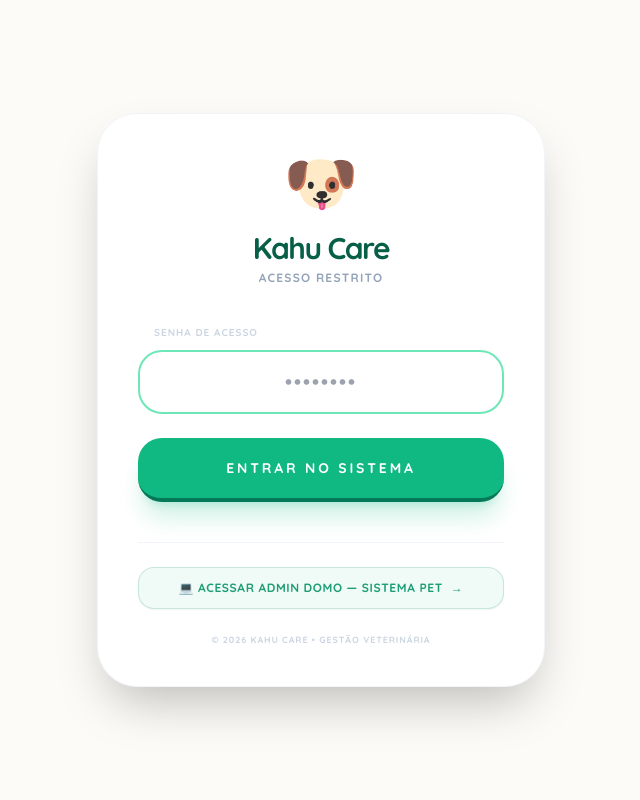
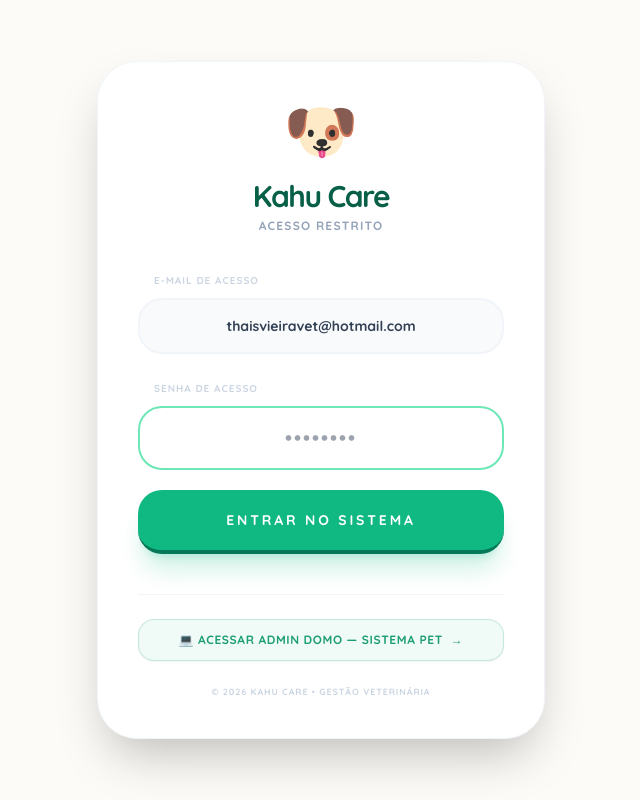
Before and after one commit to ThaisVieiraSilveira/Kahu_-Nutri-o_, a React (Vite) app: page / in a window 1280 px wide. Shown: the whole page, without its empty margins (319-959 px from the left). Built offline with nearby package versions, Linux system fonts and the light colour scheme.

Commit message:
feat: update authentication credentials
Add email field to login form and update login credentials for secure access.

```diff
--- a/components/Login.tsx
+++ b/components/Login.tsx
@@ -6,12 +6,13 @@ interface LoginProps {
 }
 
 const Login: React.FC<LoginProps> = ({ onLogin }) => {
+  const [email, setEmail] = useState('thaisvieiravet@hotmail.com');
   const [password, setPassword] = useState('');
   const [error, setError] = useState(false);
 
   const handleSubmit = (e: React.FormEvent) => {
     e.preventDefault();
-    if (password === 'Nutrição55@') {
+    if (email.trim().toLowerCase() === 'thaisvieiravet@hotmail.com' && password === 'Batata5812') {
       onLogin();
     } else {
       setError(true);
@@ -29,7 +30,19 @@ const Login: React.FC<LoginProps> = ({ onLogin }) => {
           <p className="text-slate-400 font-bold text-xs uppercase tracking-widest mt-1">Acesso Restrito</p>
         </div>
 
-        <form onSubmit={handleSubmit} className="space-y-6">
+        <form onSubmit={handleSubmit} className="space-y-5">
+          <div className="space-y-2">
+            <label className="text-[10px] font-black text-slate-300 uppercase tracking-widest ml-4">E-mail de Acesso</label>
+            <input
+              type="email"
+              value={email}
+              onChange={(e) => setEmail(e.target.value)}
+              placeholder="exemplo@hotmail.com"
+              className="w-full px-6 py-4 bg-slate-50 border-2 border-slate-100 focus:border-emerald-300 focus:bg-white rounded-3xl outline-none font-bold text-slate-700 transition-all text-center text-sm"
+              required
+            />
+          </div>
+
           <div className="space-y-2">
             <label className="text-[10px] font-black text-slate-300 uppercase tracking-widest ml-4">Senha de Acesso</label>
             <input
@@ -41,12 +54,13 @@ const Login: React.FC<LoginProps> = ({ onLogin }) => {
                 error ? 'border-rose-300 bg-rose-50 animate-shake' : 'border-slate-100 focus:border-emerald-300 focus:bg-white'
               }`}
               autoFocus
+              required
             />
           </div>
 
           {error && (
             <p className="text-rose-500 text-[10px] font-black uppercase tracking-widest text-center animate-pulse">
-              Senha incorreta. Tente novamente.
+              E-mail ou senha incorretos. Tente novamente.
             </p>
           )}
 
```
Also changed, not shown: public/domo.html (+4 -4 lines).
